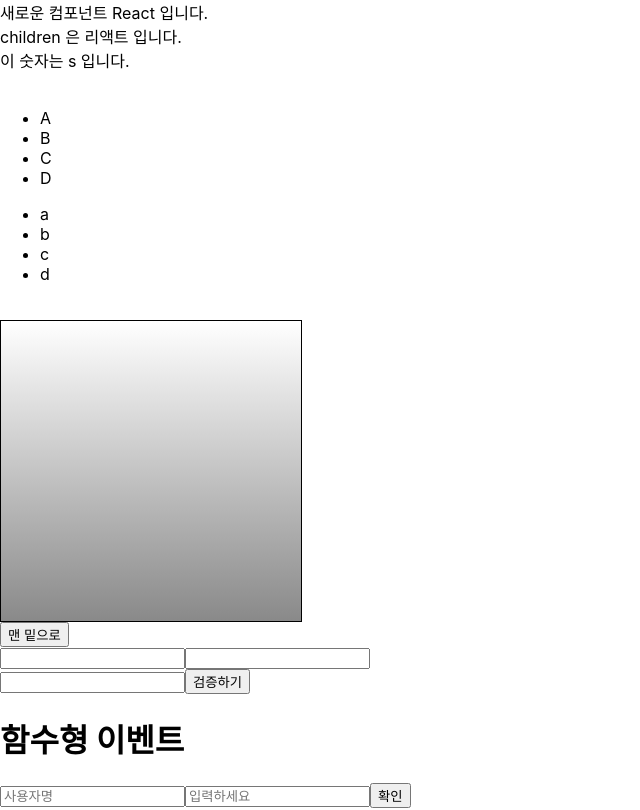
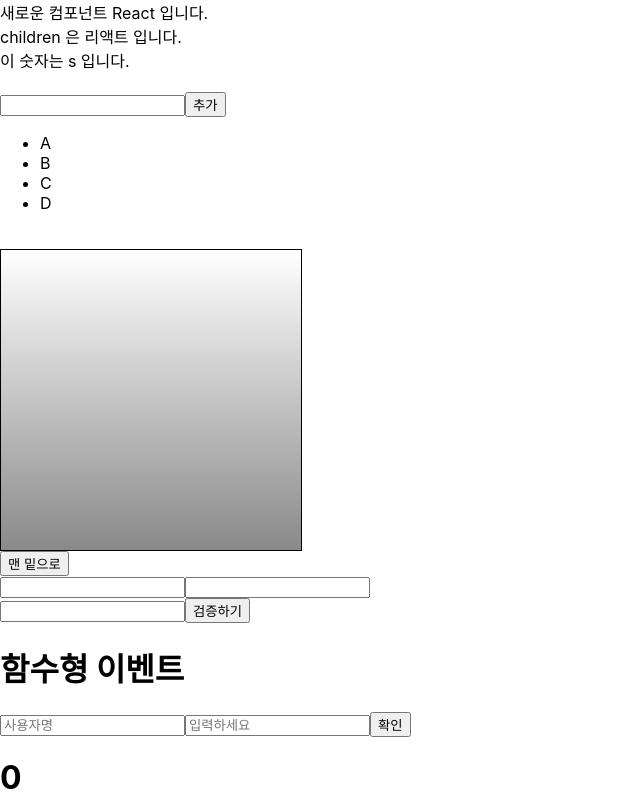
Before and after one commit to b0ho/hello-react, a React (Create React App) app: page / in a window 1280 px wide. Shown: the top 810 px of the page, without its empty margins (0-640 px from the left). Built offline with nearby package versions, Linux system fonts and the light colour scheme.

Commit message:
iteration 테스트2
아이템 추가 이벤트
아이템 삭제 이벤트

```diff
--- a/src/Iteration.js
+++ b/src/Iteration.js
@@ -1,16 +1,40 @@
-import React from "react";
+import React, { useState } from "react";
 
 const Iteration = () => {
-  const names = ["a", "b", "c", "d"];
-  const nameList = names.map((name, index) => <li key={index}>{name}</li>);
+  const [names, setNames] = useState([
+    { id: 1, text: "A" },
+    { id: 2, text: "B" },
+    { id: 3, text: "C" },
+    { id: 4, text: "D" },
+  ]);
+  const [inputText, setInputText] = useState("");
+  const [nextId, setNextId] = useState(5);
+
+  const onChange = (e) => setInputText(e.target.value);
+  const onClick = () => {
+    const nextNames = names.concat({
+      id: nextId,
+      text: inputText,
+    });
+    setNextId(nextId + 1);
+    setNames(nextNames);
+    setInputText("");
+  };
+
+  const onRemove = (id) => {
+    const nextNames = names.filter((name) => name.id !== id);
+    setNames(nextNames);
+  };
+
+  const nameList = names.map((name) => (
+    <li key={name.id} onDoubleClick={() => onRemove(name.id)}>
+      {name.text}
+    </li>
+  ));
   return (
     <div>
-      <ul>
-        <li> A </li>
-        <li> B </li>
-        <li> C </li>
-        <li> D </li>
-      </ul>
+      <input value={inputText} onChange={onChange} />
+      <button onClick={onClick}>추가</button>
       <ul>{nameList}</ul>
     </div>
   );
```
